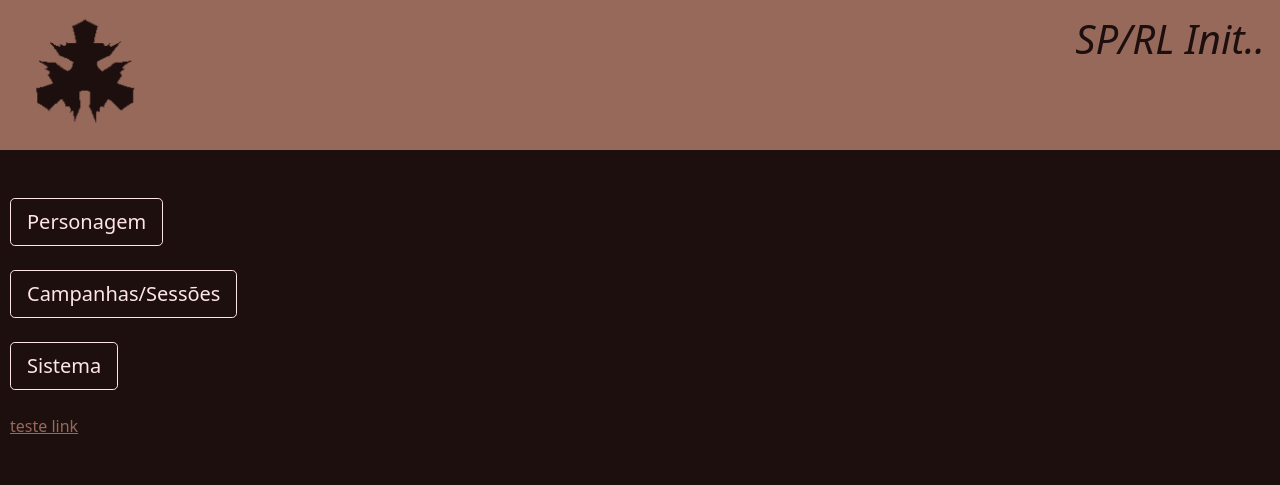
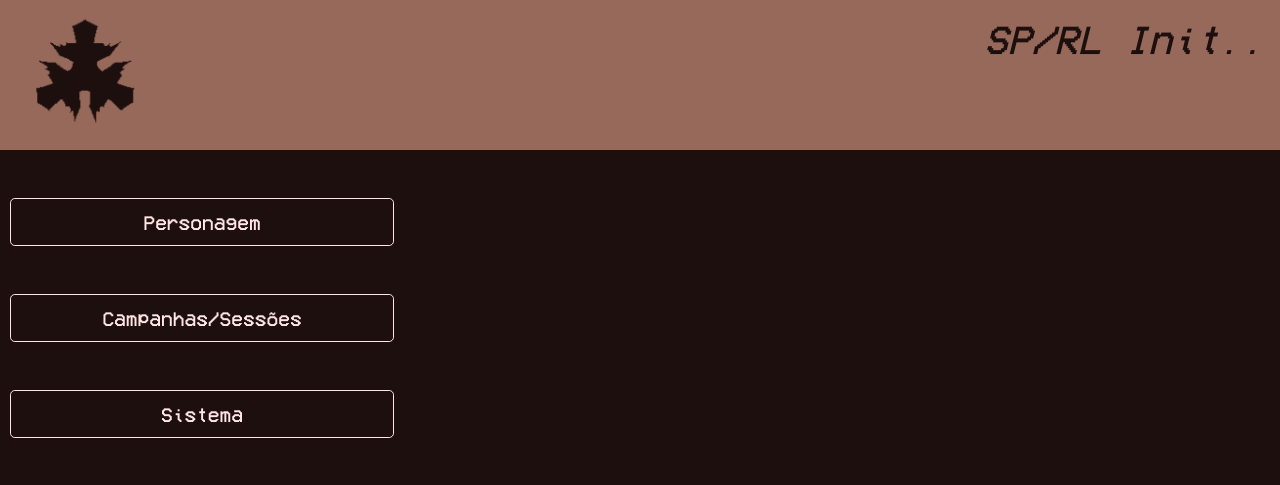
Before and after one commit to CopperToned-Phantom/SP-RL, a PHP site: page / in a window 1280 px wide. Shown: the top 485 px of the page. Run offline with PHP 8.4, Linux system fonts and the light colour scheme.

Commit message:
update index

```diff
--- a/css/index.css
+++ b/css/index.css
@@ -1,7 +1,7 @@
 * {
     background-color : #1e0f0f !important;
     color : #FFE5E5 !important;
-    font : 'VCR';
+    font-family : 'VCR';
 }
 
 h1, h3, h5 {
@@ -34,10 +34,24 @@ a {
 }
 
 @font-face {
-  font-family : 'VCR', sans-serif;
-  src : local(media/VCR_OSD_MONO_1.001) format("woff");
+  font-family : 'VCR';
+  src : url(/media/VCR_OSD_MONO_1.001.woff);
 }
 
 .b_cont{
   margin : 10px;
 }
+
+.btn-index{
+  width : 30vw;
+  margin : auto;
+
+}
+
+.aside-index{
+  width : 45vw;
+  left : 0;
+  position : absolute;
+  margin : auto;
+  align-items: center !important;
+}
--- a/index.php
+++ b/index.php
@@ -14,22 +14,24 @@
 
         <br> <br>
 
+        <aside class="aside-index">
+
             <!--BOTÃO PERSONAGENS-->
             <a href="personagens.php" class="b_cont">
-            <button type="button" class="btn btn-outline-light btn-lg"> Personagem </button> <br><br>
+                <button type="button" class="btn btn-outline-light btn-lg btn-index"> Personagem </button> <br><br><br>
             </a>
 
             <!--BOTÃO CAMPANHAS-->
             <a href="campanhas.php" class="b_cont">
-            <button type="button" class="btn btn-outline-light btn-lg"> Campanhas/Sessões </button> <br><br>
+                <button type="button" class="btn btn-outline-light btn-lg btn-index"> Campanhas/Sessões </button> <br><br><br>
             </a>
 
             <!--BOTÃO SISTEMA-->
             <a href="sistema.php" class="b_cont">
-            <button type="button" class="btn btn-outline-light btn-lg"> Sistema </button> <br><br>
+                <button type="button" class="btn btn-outline-light btn-lg btn-index"> Sistema </button> <br><br><br>
             </a>
 
-        <a href="url" class="b_cont"> teste link </a>
+        </aside>
 
     </body>
 </html>
```
Lines whose indentation alone changed are shown as unchanged.
